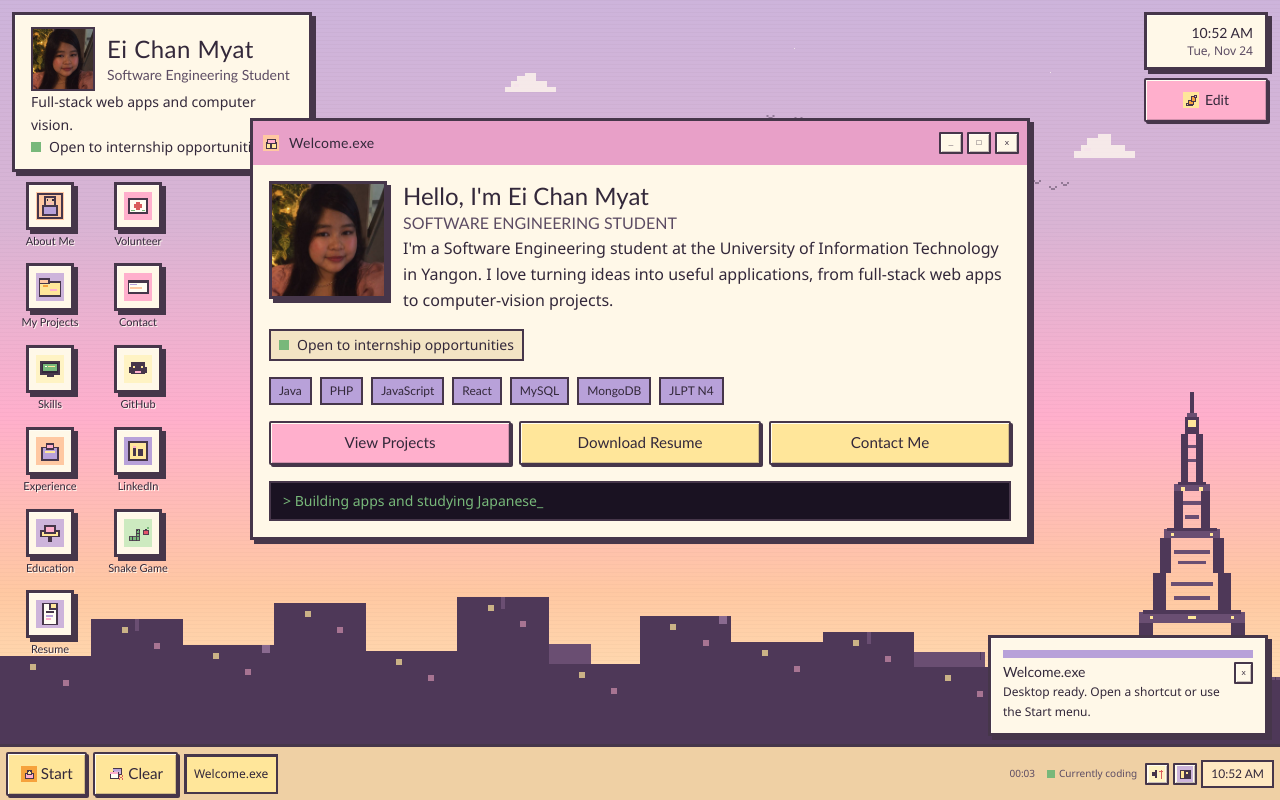
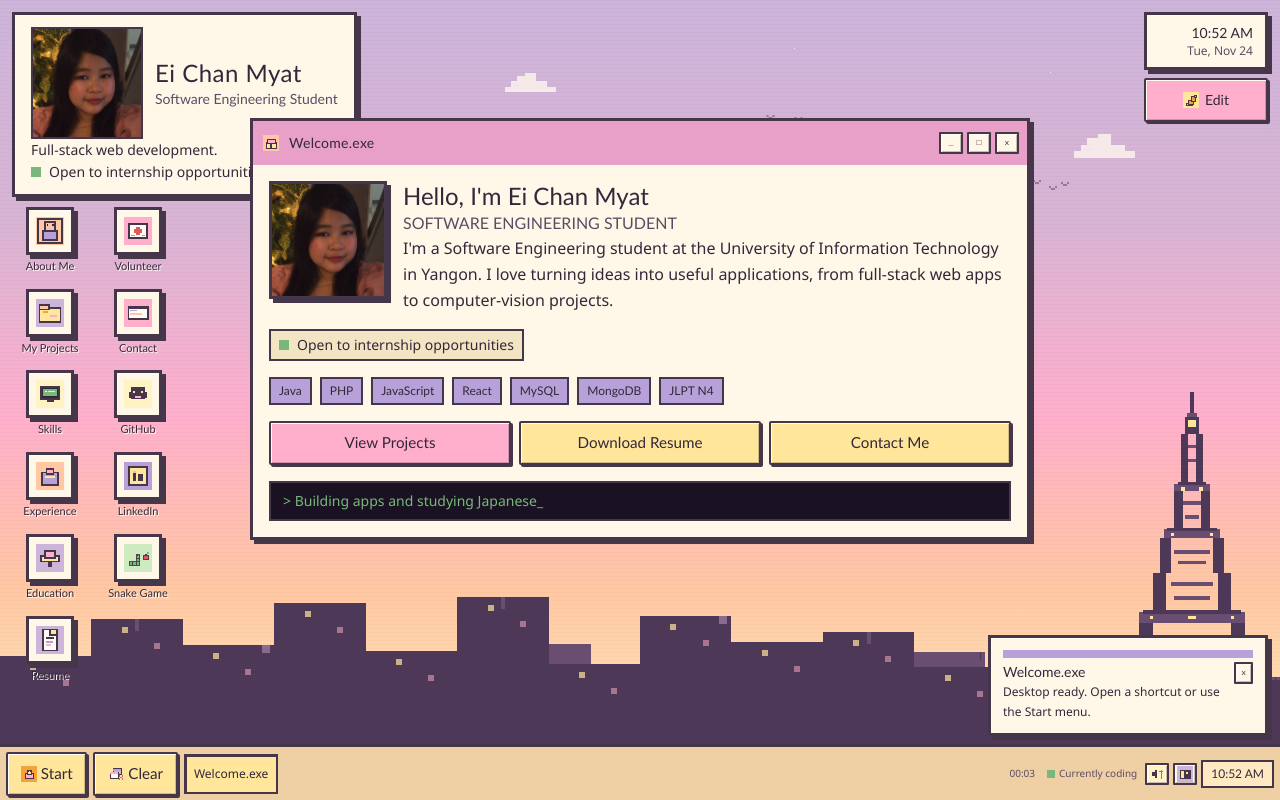
Before and after one commit to EiChanMyat/Portfilio-building, a React (Vite) app: page / in a window 1280 px wide. Built offline with nearby package versions, Linux system fonts and the light colour scheme.

Commit message:
profile photo and remove computer vision

```diff
--- a/src/components/desktop/IdentityCard.tsx
+++ b/src/components/desktop/IdentityCard.tsx
@@ -5,9 +5,9 @@ export function IdentityCard() {
   const { personalInfo } = usePortfolio();
 
   return (
-    <div className="pixel-border max-w-[min(92vw,300px)] bg-[var(--window-bg)] px-4 py-3">
+    <div className="pixel-border max-w-[min(92vw,360px)] bg-[var(--window-bg)] px-4 py-3">
       <div className="flex items-center gap-3">
-        <ProfilePhoto size={64} className="shrink-0 border-2 border-[var(--dark-outline)]" />
+        <ProfilePhoto size={112} className="shrink-0 border-2 border-[var(--dark-outline)]" />
         <div className="min-w-0">
           <h1 className="font-display text-xl leading-tight sm:text-2xl">{personalInfo.name}</h1>
           <p className="mt-1 font-display text-sm text-[var(--muted-text)]">{personalInfo.shortRole}</p>
--- a/src/data/portfolio.ts
+++ b/src/data/portfolio.ts
@@ -127,7 +127,7 @@ export const personalInfo: PersonalInfo = {
   introduction:
 
     "I'm a Software Engineering student at the University of Information Technology in Yangon. I love turning ideas into useful applications, from full-stack web apps to computer-vision projects.",
-  specialization: 'Full-stack web apps and computer vision.',
+  specialization: 'Full-stack web development.',
   currentFocus:
 
     'Sharpening my TypeScript, Next.js and Python skills, and studying Japanese for JLPT N3.',
```
